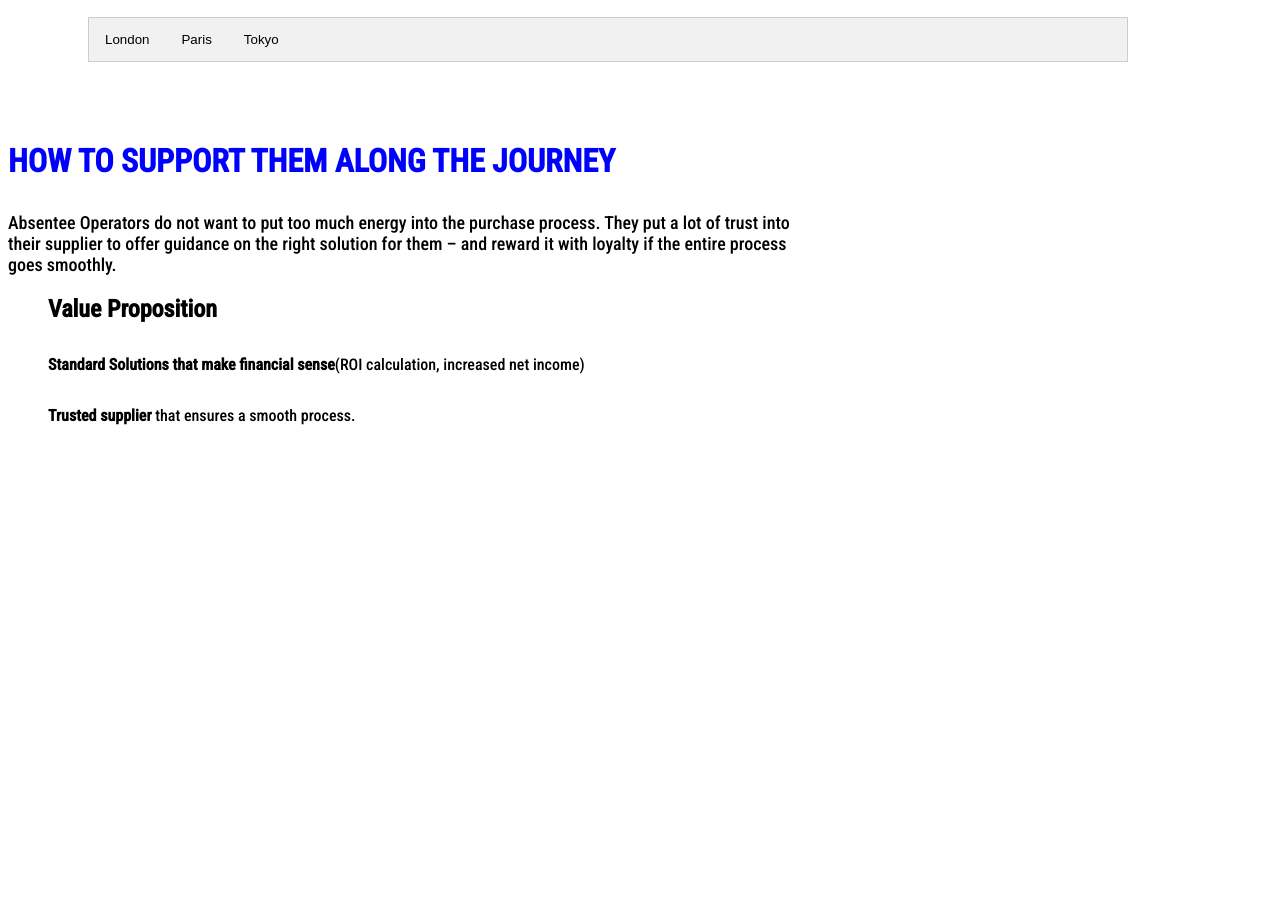
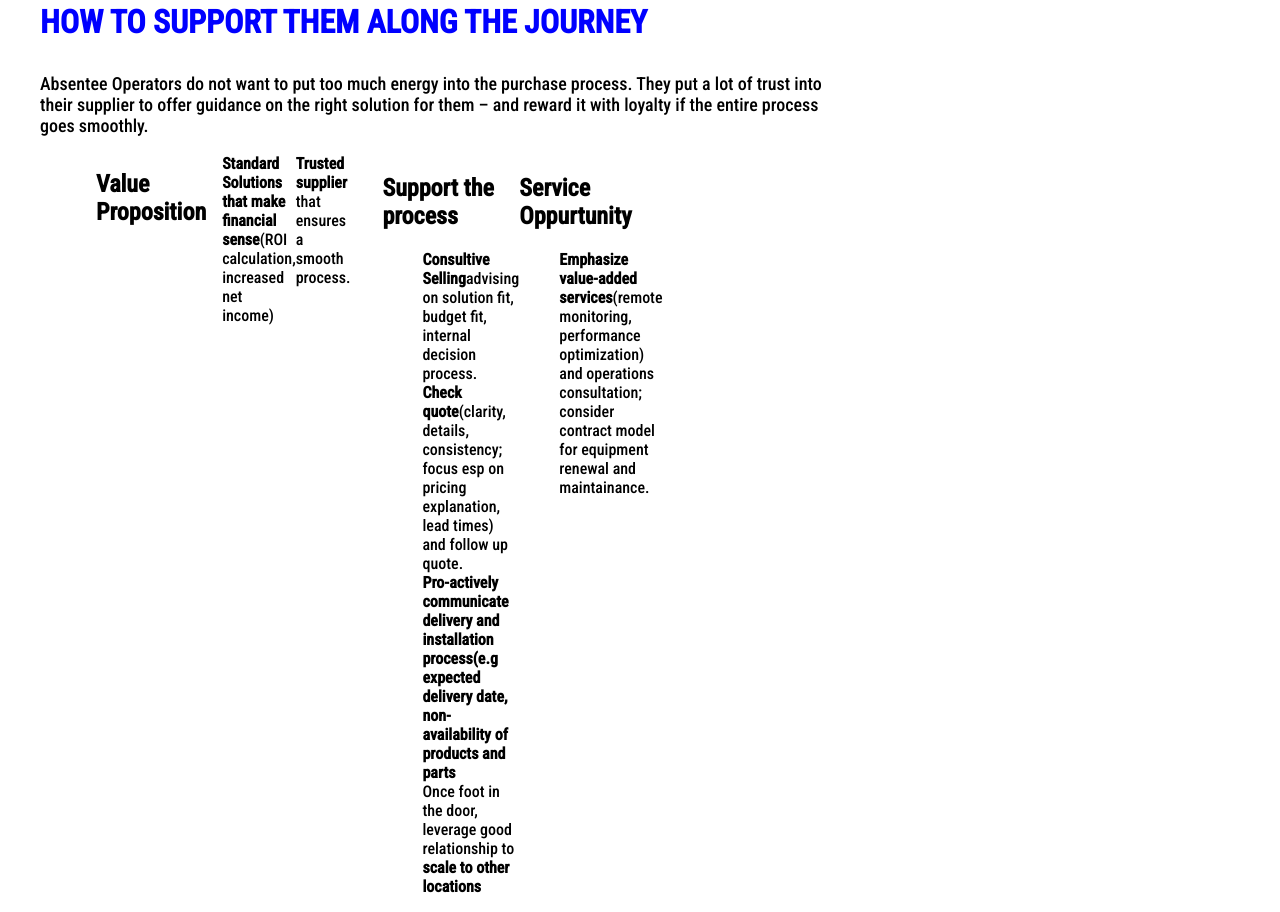
Before and after one commit to justsj11/upwork.github.io, a plain HTML site: page 01.Michael Floridi/index.html in a window 1280 px wide. Shown: the part 1384-2296 px from the top of the page. Before the commit the page ends 1825 px from the top, so only its background shows below. Drawn offline with Linux system fonts and the light colour scheme; files whose address does not match are found by name.

Commit message:
building_the_card_section

```diff
--- a/01.Michael Floridi/index.html
+++ b/01.Michael Floridi/index.html
@@ -70,19 +70,43 @@
 <div id="section_five">
       <h1>HOW TO SUPPORT THEM ALONG THE JOURNEY</h1>
       <p>Absentee Operators do not want to put too much energy into the purchase process. They put a lot of trust into their supplier to offer guidance on the right solution for them – and reward it with loyalty if the entire process goes smoothly.</p>
-      <ul>
-        <li>
-          <h2>Value Proposition</h2>
+
+
+      <ul id = "card_section">
+
+
+        <li id="card_one">
+          <h2 id="card_one_header">Value Proposition</h2>
           <p>
-            <li><b>Standard Solutions that make financial sense</b>(ROI calculation, increased net income)</li></p>
+            <li><b>Standard Solutions that make financial sense</b>(ROI calculation, increased net income)</li>
             <li><b>Trusted supplier</b> that ensures a smooth process.</li>
-            <li></li>
+          </p>
         </li>
-        <li></li>
-        <li></li>
+
+
+        <li id="card_two">
+          <h2 id="card_two_header">Support the process</h2>
+          <ul>
+            <li><b>Consultive Selling</b>advising on solution fit, budget fit, internal decision process.</li>
+            <li><b>Check quote</b>(clarity, details, consistency; focus esp on pricing explanation, lead times) and follow up quote.</li>
+            <li><b>Pro-actively communicate delivery and installation process(e.g expected delivery date, non-availability of products and parts</b></li>
+            <li>Once foot in the door, leverage good relationship to <b>scale to other locations</b></li>
+          </ul>
+        </li>
+
+
+        <li id="card_three">
+          <h2>Service Oppurtunity</h2>
+          <ul>
+            <li><b>Emphasize value-added services</b>(remote monitoring, performance optimization) and operations consultation; consider contract model for equipment renewal and maintainance.</li>
+          </ul>
+        </li>
+
+
+
       </ul>
 
-    </div>
+</div>
 
     <script src="./index.js"></script>
 </body>
--- a/01.Michael Floridi/style.css
+++ b/01.Michael Floridi/style.css
@@ -53,9 +53,11 @@ h1, h3 {
     color: blue;
 }
 
-#section_four {
-    margin: 3rem;
-    padding: 2rem;
+#section_five {
+    width: 100%;
+    margin-left: 2rem;
+    margin-top: 1rem;
+    margin-right: 2rem;
 }
 /*Tabbed Section*/
 
@@ -94,3 +96,13 @@ h1, h3 {
     border: 1px solid #ccc;
     border-top: none;
   }
+
+  #card_section {
+      display: flex;
+      flex-direction: row ;
+      width: 33.33%;
+  }
+
+  #card_one_header {
+      margin: 1rem;
+  }
```
